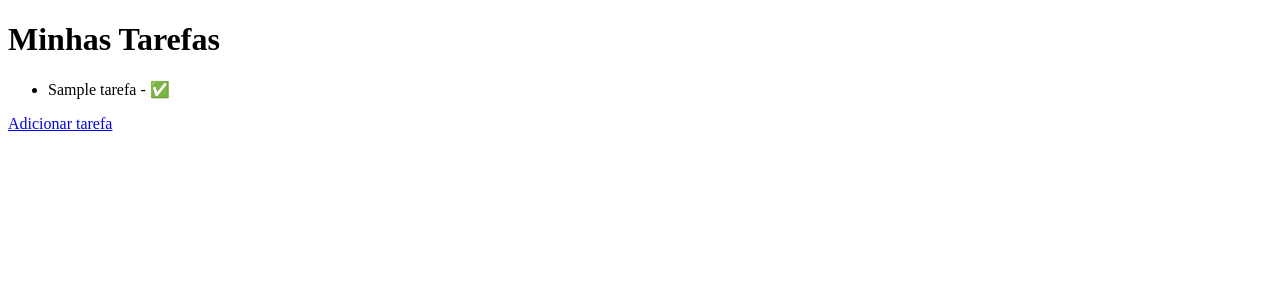
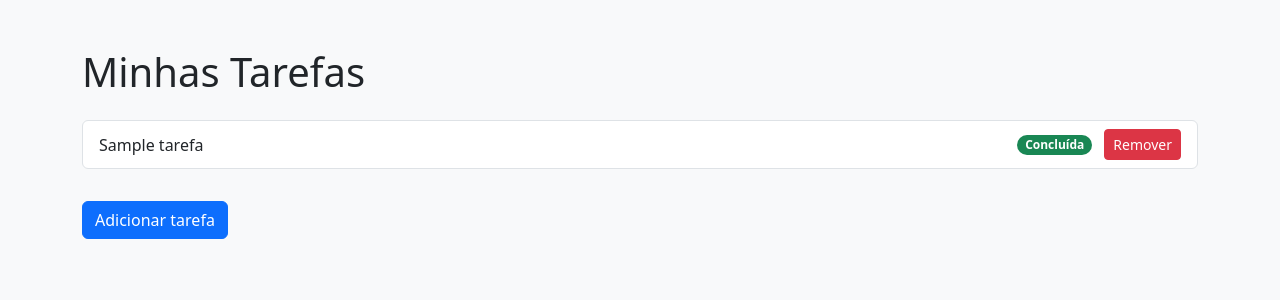
Before and after one commit to Rodrigo0024/Aprendendo-django, a Django app: page / in a window 1280 px wide. Shown: the top 300 px of the page. Run offline with Django 5.2, Linux system fonts and the light colour scheme; tables that the repository leaves empty hold one stand-in row (values such as "Sample post").

Commit message:
Adicionei a função de remover a tarefa

```diff
--- a/listatarefas/tarefas/templates/tarefas/lista_tarefas.html
+++ b/listatarefas/tarefas/templates/tarefas/lista_tarefas.html
@@ -2,16 +2,44 @@
 <html>
 <head>
     <title>Lista de Tarefas</title>
+    <!-- Bootstrap CSS -->
+    <link href="https://cdn.jsdelivr.net/npm/bootstrap@5.3.0/dist/css/bootstrap.min.css" rel="stylesheet">
 </head>
-<body>
-    <h1>Minhas Tarefas</h1>
-    <ul>
-        {% for tarefa in tarefas %}
-            <li>{{ tarefa.title }} - {% if tarefa.completed %} ✅ {% else %} ❌ {% endif %}</li>
-        {% empty %}
-            <li>Nenhuma tarefa encontrada</li>
-        {% endfor %}
+<body class="bg-light">
+
+<div class="container mt-5">
+    <h1 class="mb-4">Minhas Tarefas</h1>
+
+    <ul class="list-group mb-3">
+        <ul class="list-group mb-3">
+    {% for tarefa in tarefas %}
+        <li class="list-group-item d-flex justify-content-between align-items-center">
+            {{ tarefa.title }}
+            <div>
+                {% if tarefa.completed %}
+                    <span class="badge bg-success rounded-pill">Concluída</span>
+                {% else %}
+                    <span class="badge bg-warning text-dark rounded-pill">Em andamento...</span>
+                {% endif %}
+
+                <!-- Botão de remover -->
+                <a href="{% url 'remover_tarefa' tarefa.id %}"
+                   class="btn btn-danger btn-sm ms-2">
+                    Remover
+                </a>
+            </div>
+        </li>
+    {% empty %}
+        <li class="list-group-item">Nenhuma tarefa encontrada</li>
+    {% endfor %}
+</ul>
+
     </ul>
-    <a href="{% url 'add_tarefas' %}">Adicionar tarefa</a>
+
+    <a href="{% url 'add_tarefas' %}" class="btn btn-primary">Adicionar tarefa</a>
+</div>
+
+<!-- Bootstrap JS Bundle -->
+<script src="https://cdn.jsdelivr.net/npm/bootstrap@5.3.0/dist/js/bootstrap.bundle.min.js"></script>
 </body>
 </html>
--- a/listatarefas/tarefas/urls.py
+++ b/listatarefas/tarefas/urls.py
@@ -4,4 +4,5 @@ from . import views
 urlpatterns = [
     path('', views.lista_tarefas, name='lista_tarefas'),
     path('add/', views.add_tarefas, name='add_tarefas'),
+    path('remover/<int:tarefa_id>/', views.remover_tarefa, name='remover_tarefa'),
 ]
--- a/listatarefas/tarefas/views.py
+++ b/listatarefas/tarefas/views.py
@@ -1,4 +1,4 @@
-from django.shortcuts import render, redirect
+from django.shortcuts import render, redirect, get_object_or_404
 from .models import Tarefas
 
 def lista_tarefas(request):
@@ -11,3 +11,9 @@ def add_tarefas(request):
         Tarefas.objects.create(title=title)
         return redirect('lista_tarefas')
     return render(request, 'tarefas/add_tarefas.html')
+
+
+def remover_tarefa(request, tarefa_id):
+    tarefa = get_object_or_404(Tarefas, id=tarefa_id)
+    tarefa.delete()
+    return redirect('lista_tarefas')
```
Also changed, not shown: listatarefas/tarefas/templates/tarefas/add_tarefas.html (+17 -6 lines), listatarefas/db.sqlite3.
